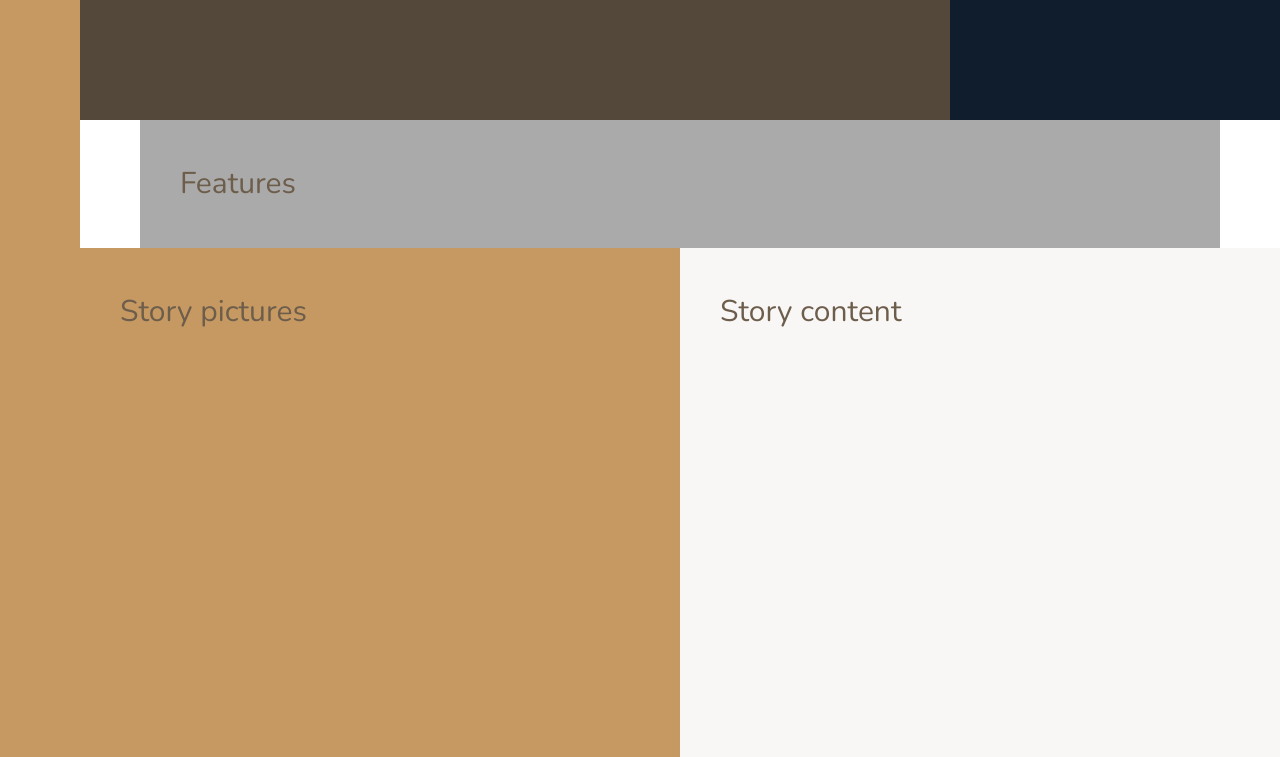
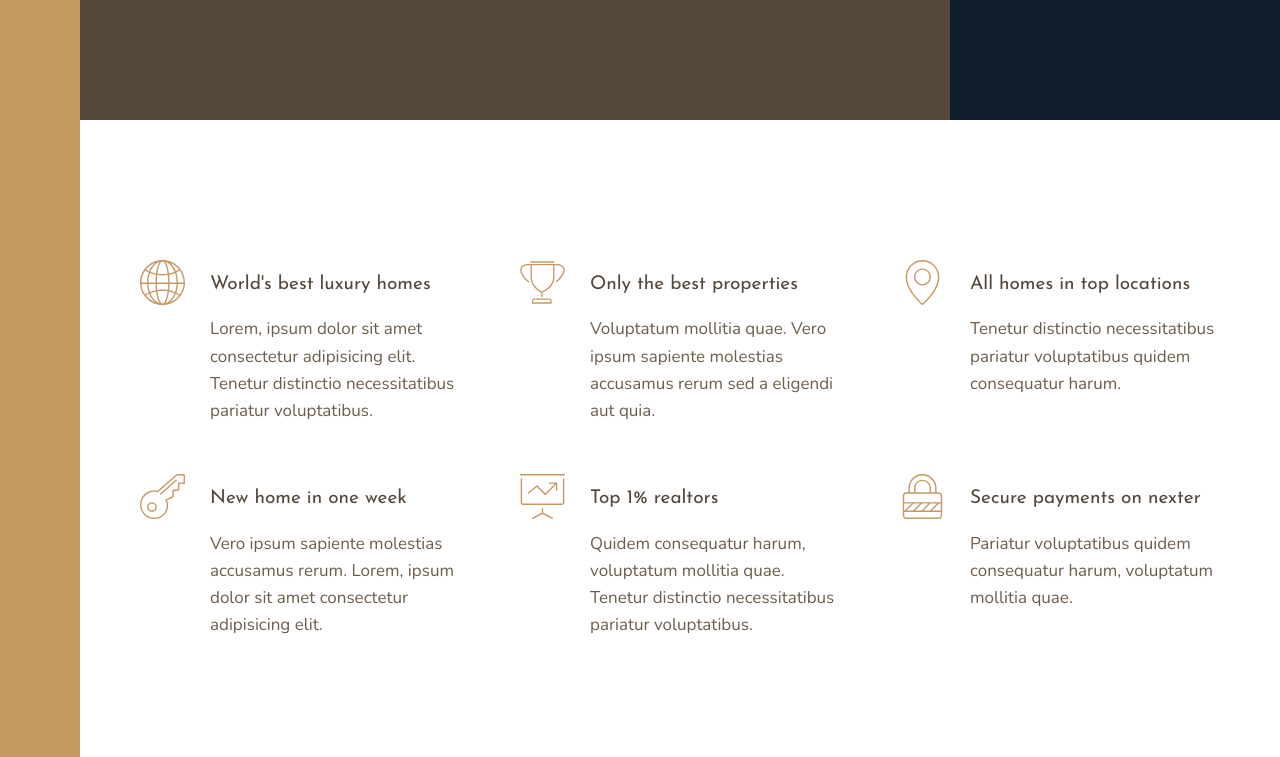
Before and after one commit to rsous/nexter, a website: page index.html in a window 1280 px wide. Shown: the part 520-1277 px from the top of the page. Drawn offline with nearby package versions, Linux system fonts and the light colour scheme.

Commit message:
Building the Features Section

```diff
--- a/index.html
+++ b/index.html
@@ -21,7 +21,73 @@
 
     <div class="realtors">Top 3 realtors</div>
 
-    <section class="features">Features</section>
+    <section class="features">
+      <div class="feature">
+        <svg class="feature__icon">
+          <use xlink:href="img/sprite.svg#icon-global"></use>
+        </svg>
+        <h4 class="heading-4 heading-4--dark">World's best luxury homes</h4>
+        <p class="feature__text">
+          Lorem, ipsum dolor sit amet consectetur adipisicing elit. Tenetur
+          distinctio necessitatibus pariatur voluptatibus.
+        </p>
+      </div>
+
+      <div class="feature">
+        <svg class="feature__icon">
+          <use xlink:href="img/sprite.svg#icon-trophy"></use>
+        </svg>
+        <h4 class="heading-4 heading-4--dark">Only the best properties</h4>
+        <p class="feature__text">
+          Voluptatum mollitia quae. Vero ipsum sapiente molestias accusamus
+          rerum sed a eligendi aut quia.
+        </p>
+      </div>
+
+      <div class="feature">
+        <svg class="feature__icon">
+          <use xlink:href="img/sprite.svg#icon-map-pin"></use>
+        </svg>
+        <h4 class="heading-4 heading-4--dark">All homes in top locations</h4>
+        <p class="feature__text">
+          Tenetur distinctio necessitatibus pariatur voluptatibus quidem
+          consequatur harum.
+        </p>
+      </div>
+
+      <div class="feature">
+        <svg class="feature__icon">
+          <use xlink:href="img/sprite.svg#icon-key"></use>
+        </svg>
+        <h4 class="heading-4 heading-4--dark">New home in one week</h4>
+        <p class="feature__text">
+          Vero ipsum sapiente molestias accusamus rerum. Lorem, ipsum dolor sit
+          amet consectetur adipisicing elit.
+        </p>
+      </div>
+
+      <div class="feature">
+        <svg class="feature__icon">
+          <use xlink:href="img/sprite.svg#icon-presentation"></use>
+        </svg>
+        <h4 class="heading-4 heading-4--dark">Top 1% realtors</h4>
+        <p class="feature__text">
+          Quidem consequatur harum, voluptatum mollitia quae. Tenetur distinctio
+          necessitatibus pariatur voluptatibus.
+        </p>
+      </div>
+
+      <div class="feature">
+        <svg class="feature__icon">
+          <use xlink:href="img/sprite.svg#icon-lock"></use>
+        </svg>
+        <h4 class="heading-4 heading-4--dark">Secure payments on nexter</h4>
+        <p class="feature__text">
+          Pariatur voluptatibus quidem consequatur harum, voluptatum mollitia
+          quae.
+        </p>
+      </div>
+    </section>
 
     <div class="story__pictures">Story pictures</div>
 
--- a/sass/_base.scss
+++ b/sass/_base.scss
@@ -42,9 +42,4 @@ body {
     [center-start] repeat(8, [col-start] minmax(min-content, 14rem) [col-end])
     [center-end] minmax(6rem, 1fr)
     [full-end];
-
-  & > * {
-    padding: 40px;
-    font-size: 3rem;
-  }
 }
--- a/sass/_features.scss
+++ b/sass/_features.scss
@@ -1,4 +1,30 @@
 .features {
-  background-color: $color-grey-light-2;
   grid-column: center-start / center-end;
+
+  margin: 15rem 0;
+
+  display: grid;
+  //grid-template-columns: repeat(3, 1fr);
+  grid-template-columns: repeat(auto-fit, minmax(25rem, 1fr));
+  gap: 6rem;
+  align-items: start;
 }
+
+.feature {
+  display: grid;
+  grid-template-columns: min-content 1fr;
+  grid-row-gap: 1.5rem;
+  grid-column-gap: 2.5rem;
+
+  &__icon {
+    fill: $color-primary;
+    width: 4.5rem;
+    height: 4.5rem;
+    grid-row: 1 / span 2;
+    transform: translateY(-1rem);
+  }
+
+  &__text {
+    font-size: 1.7rem;
+  }
+}
--- a/sass/_typography.scss
+++ b/sass/_typography.scss
@@ -0,0 +1,25 @@
+%heading {
+  font-family: $font-display;
+  font-weight: 400;
+}
+
+.heading-1 {
+  @extend %heading;
+}
+.heading-2 {
+  @extend %heading;
+}
+.heading-3 {
+  @extend %heading;
+}
+.heading-4 {
+  @extend %heading;
+  font-size: 1.9rem;
+
+  &--light {
+    color: $color-grey-light-1;
+  }
+  &--dark {
+    color: $color-grey-dark-1;
+  }
+}
```
Also changed, not shown: css/style.css.
